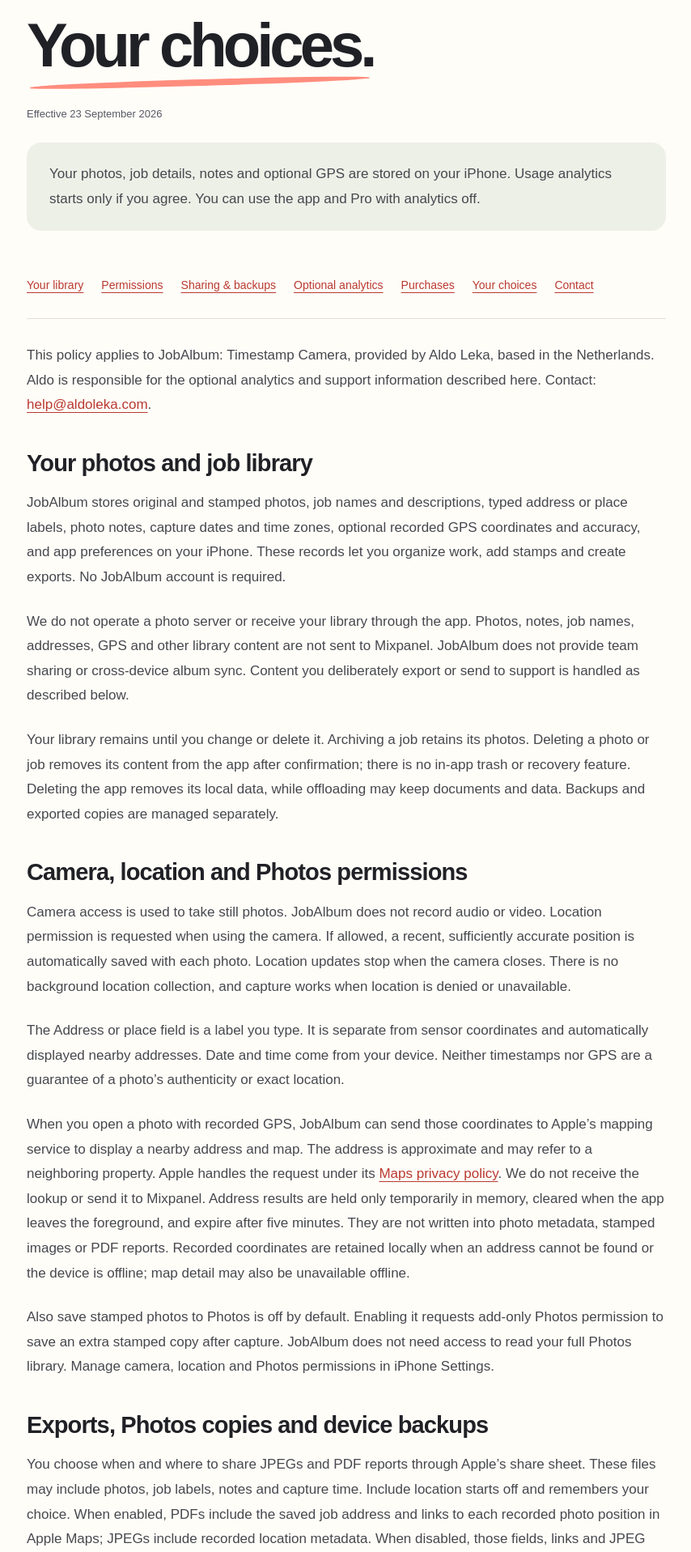
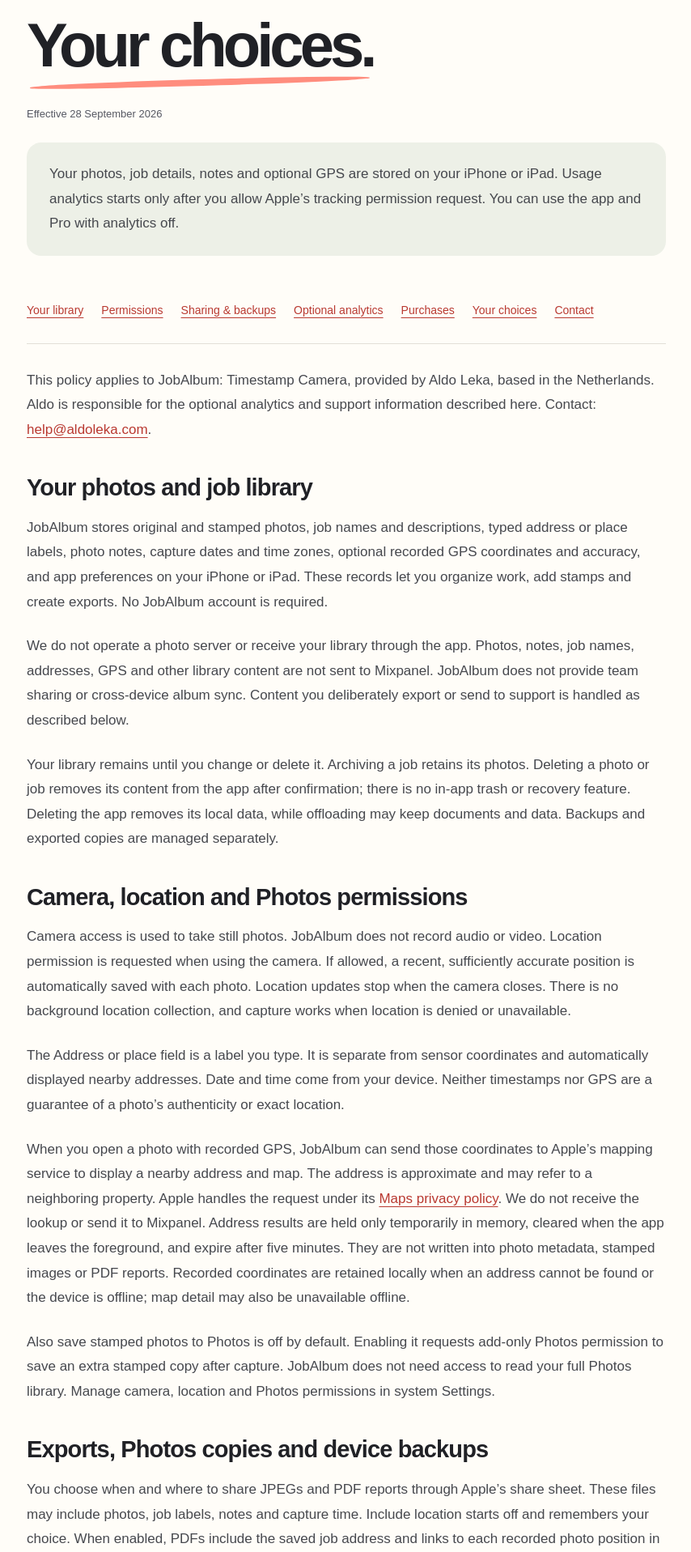
Before and after one commit to aldo-leka/website, a Next.js app: page /jobalbum/privacy in a window 1280 px wide. Shown: the part 383-2300 px from the top of the page at 81% size, without its empty margins (212-1066 px from the left). Built offline with nearby package versions, Linux system fonts and the light colour scheme.

Commit message:
Align JobAlbum privacy policy with native tracking permission

```diff
--- a/app/jobalbum/privacy/page.tsx
+++ b/app/jobalbum/privacy/page.tsx
@@ -12,12 +12,13 @@
         <br />
         <span className="underlined">Your choices.</span>
       </h1>
-      <p className="effective-date">Effective 23 September 2026</p>
+      <p className="effective-date">Effective 28 September 2026</p>
       <div className="policy-intro prose">
         <p>
           Your photos, job details, notes and optional GPS are stored on your
-          iPhone. Usage analytics starts only if you agree. You can use the app
-          and Pro with analytics off.
+          iPhone or iPad. Usage analytics starts only after you allow Apple’s
+          tracking permission request. You can use the app and Pro with
+          analytics off.
         </p>
       </div>
       <nav className="policy-toc" aria-label="Privacy policy sections">
@@ -41,7 +42,7 @@
           JobAlbum stores original and stamped photos, job names and
           descriptions, typed address or place labels, photo notes, capture
           dates and time zones, optional recorded GPS coordinates and accuracy,
-          and app preferences on your iPhone. These records let you organize
+          and app preferences on your iPhone or iPad. These records let you organize
           work, add stamps and create exports. No JobAlbum account is required.
         </p>
         <p>
@@ -94,7 +95,7 @@
           Also save stamped photos to Photos is off by default. Enabling it
           requests add-only Photos permission to save an extra stamped copy
           after capture. JobAlbum does not need access to read your full Photos
-          library. Manage camera, location and Photos permissions in iPhone
+          library. Manage camera, location and Photos permissions in system
           Settings.
         </p>
         <h2 id="sharing">Exports, Photos copies and device backups</h2>
@@ -134,10 +135,19 @@
           With your consent, JobAlbum sends limited usage events to{" "}
           <a href="https://mixpanel.com/legal/privacy-policy/">Mixpanel</a> to
           understand feature use, reliability and the Pro purchase flow.
-          Analytics is off until you choose Share usage analytics. No analytics
-          service starts and no events are queued before consent. Choose No
-          thanks during onboarding or change Settings → Share usage analytics at
-          any time.
+          Analytics is off until you choose Allow in Apple’s
+          AppTrackingTransparency request after onboarding. No analytics service
+          starts and no events are queued before that authorization. Choosing
+          Ask App Not to Track, a system restriction, or leaving the request
+          unanswered keeps analytics off. An earlier in-app consent choice does
+          not replace Apple’s permission. JobAlbum no longer shows a separate
+          analytics consent prompt.
+        </p>
+        <p>
+          Manage permission in Apple’s Settings → Privacy &amp; Security →
+          Tracking. JobAlbum’s Share usage analytics setting opens system
+          Settings; it cannot override Apple’s decision. Apple may suppress the
+          request when tracking requests are disabled or restricted.
         </p>
         <p>
           Events describe app opens, job creation, capture starts or failures,
@@ -181,7 +191,7 @@
           analytics off stops future collection, discards queued events and
           resets the local analytics identifier. Activity while analytics is off
           is not saved for later analytics upload. A request already sent cannot
-          be recalled, and turning the switch off does not automatically erase
+          be recalled, and withdrawing permission does not automatically erase
           previously delivered events.
         </p>
         <p>
@@ -214,8 +224,8 @@
             destinations.
           </li>
           <li>
-            Leave analytics off or withdraw consent in Settings → Share usage
-            analytics.
+            Leave analytics off or withdraw permission in Apple’s Settings →
+            Privacy &amp; Security → Tracking.
           </li>
           <li>
             Contact us about information we hold and requests to access, correct
```
